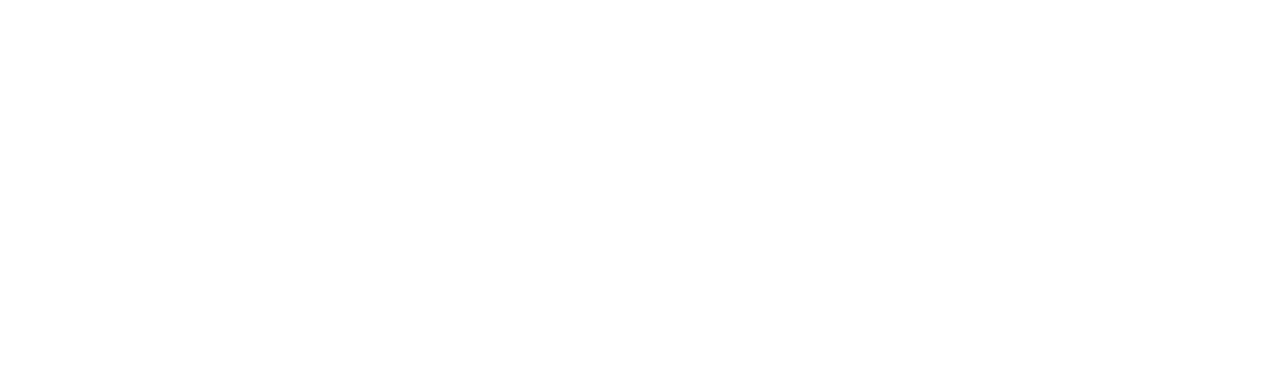
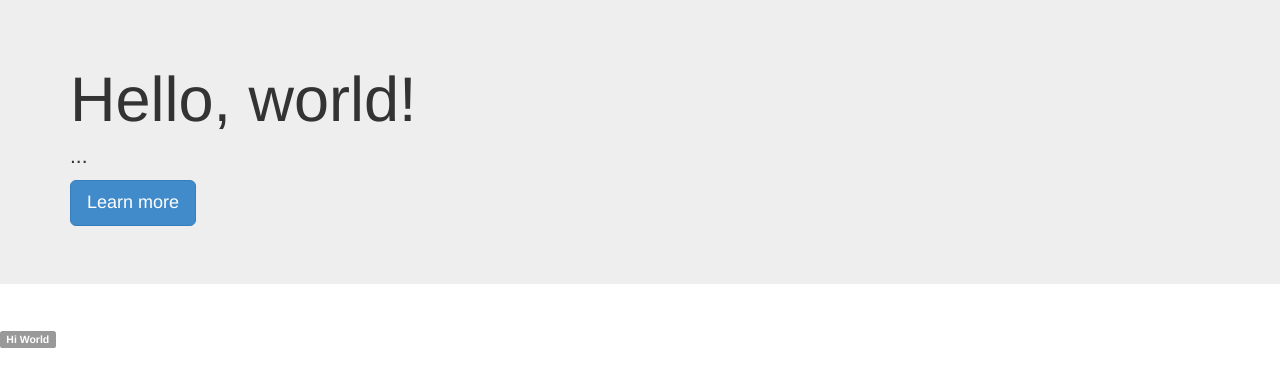
Before and after one commit to donio/AdvancedWebComputing, a plain HTML site: page module-eight/index.html in a window 1280 px wide. Drawn offline with Linux system fonts and the light colour scheme.

Commit message:
Jumbotron

```diff
--- a/module-eight/index.html
+++ b/module-eight/index.html
@@ -1,8 +1,18 @@
 <!doctype.html>
 <html>
 	<head>
-			<title>Untitled</title>
+			<title>Module 8</title>
+			<link rel="stylesheet" type="text/css" href="bootstrap/css/bootstrap.css">
 	</head>
 	<body>
+		<div class="jumbotron">
+  			<div class="container">
+    			<h1>Hello, world!</h1>
+    				<p>...</p>
+    				<p><a class="btn btn-primary btn-lg">Learn more</a></p>
+  			</div>
+		</div>
+		<br>
+		<span class="label label-default">Hi World</span>
 	</body>
 </html>
```
